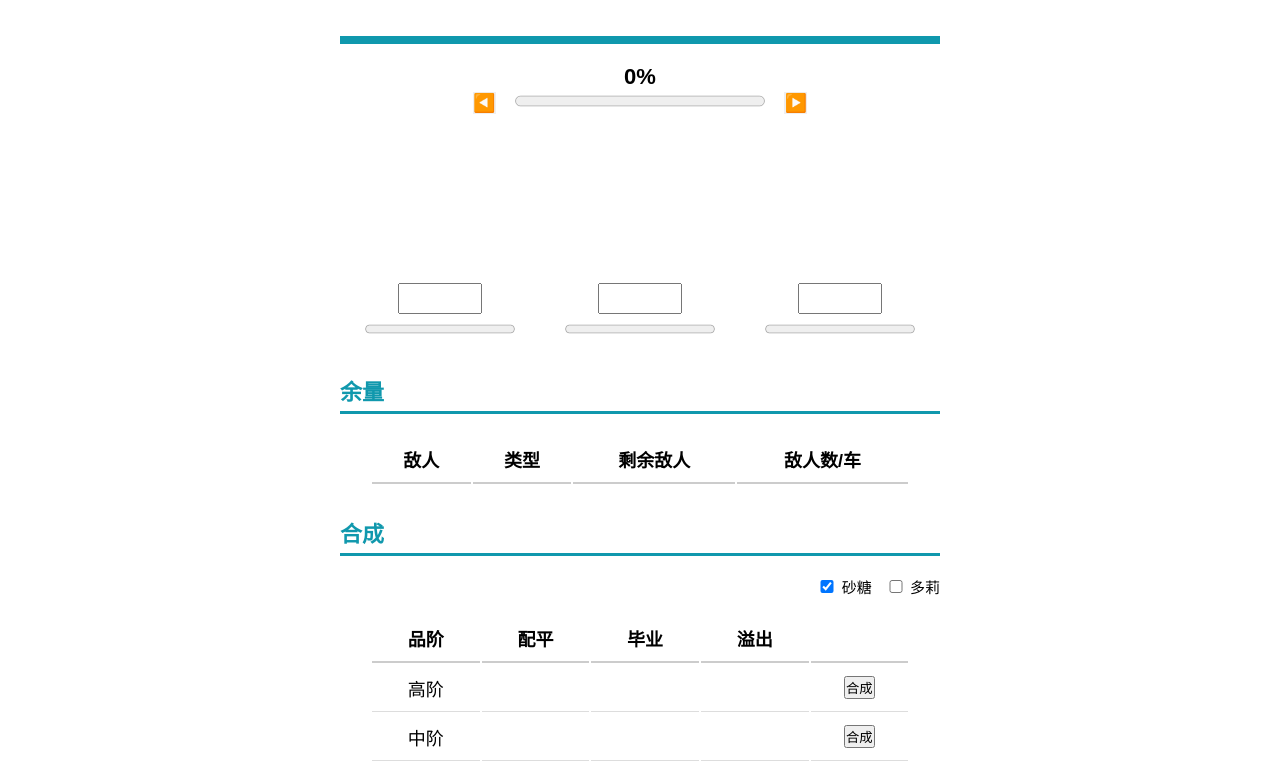
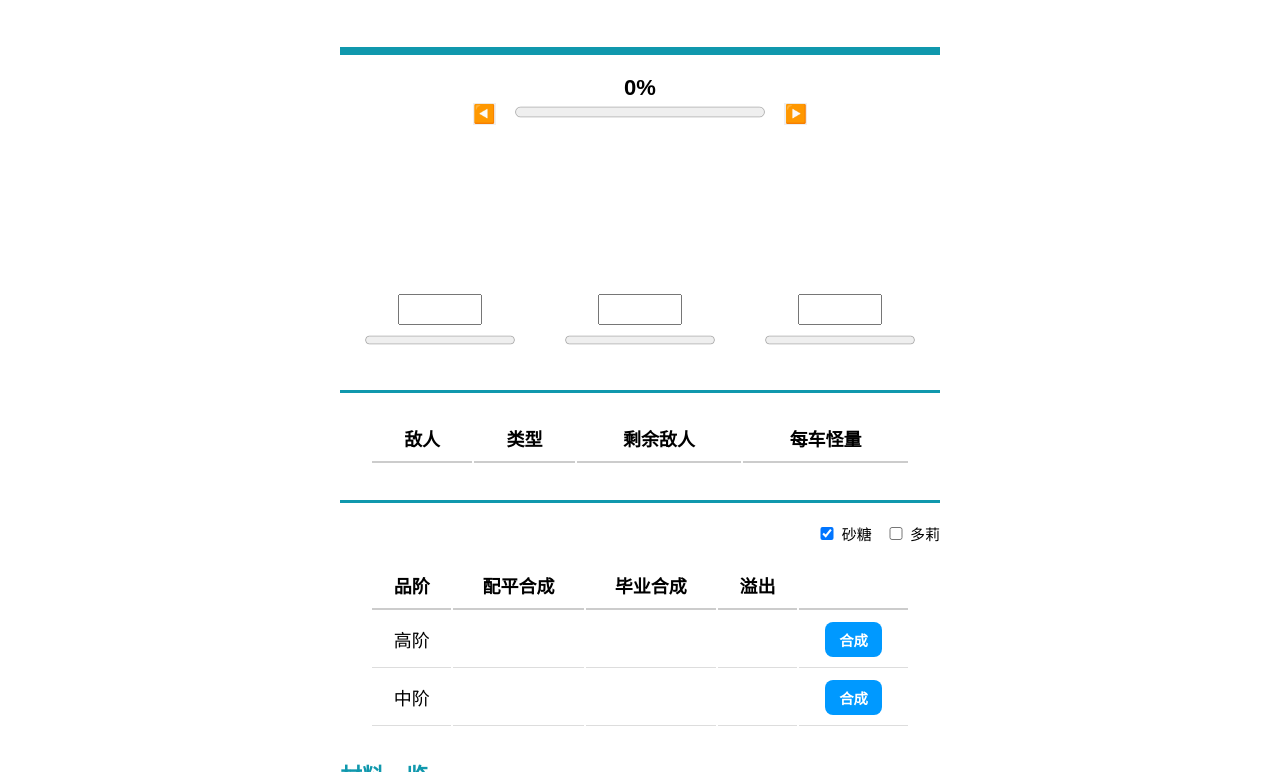
Before and after one commit to lyx314/Darkmoon-Calculator, a plain HTML site: page index.html in a window 1280 px wide. Shown: the part 82-854 px from the top of the page. Drawn offline with Linux system fonts and the light colour scheme.

Commit message:
change button style

```diff
--- a/index.html
+++ b/index.html
@@ -13,7 +13,7 @@
         <header>
             <h1>Darkmoon Calculator</h1>
             <nav>
-                <button class="clear-data">Debug: clear data</button>
+                <button class="button clear-data">Debug: clear data</button>
             </nav>
         </header>
         <div class="container">
@@ -49,7 +49,7 @@
                 <progress value="0" max="9999" class="progress-bar"></progress>
                 <progress value="0" max="9999" class="progress-bar"></progress>
             </div>
-            <h2>余量</h2>
+            <h2></h2>
             <p class="left-runtimes"></p>
             <p class="materials-per-run"></p>
             <table>
@@ -58,12 +58,12 @@
                         <th>敌人</th>
                         <th>类型</th>
                         <th>剩余敌人</th>
-                        <th>敌人数/车</th>
+                        <th>每车怪量</th>
                     </tr>
                 </thead>
                 <tbody class="enemy-table"></tbody>
             </table>
-            <h2>合成</h2>
+            <h2></h2>
             <div class="checkboxs-container">
                 <input
                     type="checkbox"
@@ -79,8 +79,8 @@
                 <thead>
                     <tr>
                         <th>品阶</th>
-                        <th>配平</th>
-                        <th>毕业</th>
+                        <th>配平合成</th>
+                        <th>毕业合成</th>
                         <th>溢出</th>
                         <th></th>
                     </tr>
@@ -91,14 +91,14 @@
                         <td id="balancing-craft-high"></td>
                         <td id="all-craft-high"></td>
                         <td id="out-of-max-high"></td>
-                        <td><button id="button-craft-high">合成</button></td>
+                        <td><button class="button" id="button-craft-high">合成</button></td>
                     </tr>
                     <tr>
                         <td>中阶</td>
                         <td id="balancing-craft-medium"></td>
                         <td id="all-craft-medium"></td>
                         <td id="out-of-max-medium"></td>
-                        <td><button id="button-craft-medium">合成</button></td>
+                        <td><button class="button" id="button-craft-medium">合成</button></td>
                     </tr>
                 </tbody>
             </table>
--- a/style.css
+++ b/style.css
@@ -45,11 +45,11 @@ tr:hover {
     background-color: #1098ad13;
 }
 
-ul{
+ul {
     margin-bottom: 20px;
 }
 
-li{
+li {
     margin: 10px;
     font-size: 20px;
 }
@@ -190,12 +190,23 @@ nav {
     margin: 0 15px;
 }
 
-.small-icon{
+.small-icon {
     width: 40px;
     vertical-align: middle;
 }
 
-p{
+p {
     font-size: 18px;
     margin-bottom: 10px;
 }
+
+.button {
+    padding: 7px 14px;
+    border: none;
+    border-radius: 8px;
+    background-color: rgb(0, 153, 255);
+    color: white;
+    font-weight: bold;
+    font-size: 0.9rem;
+    cursor: pointer;
+}
```
